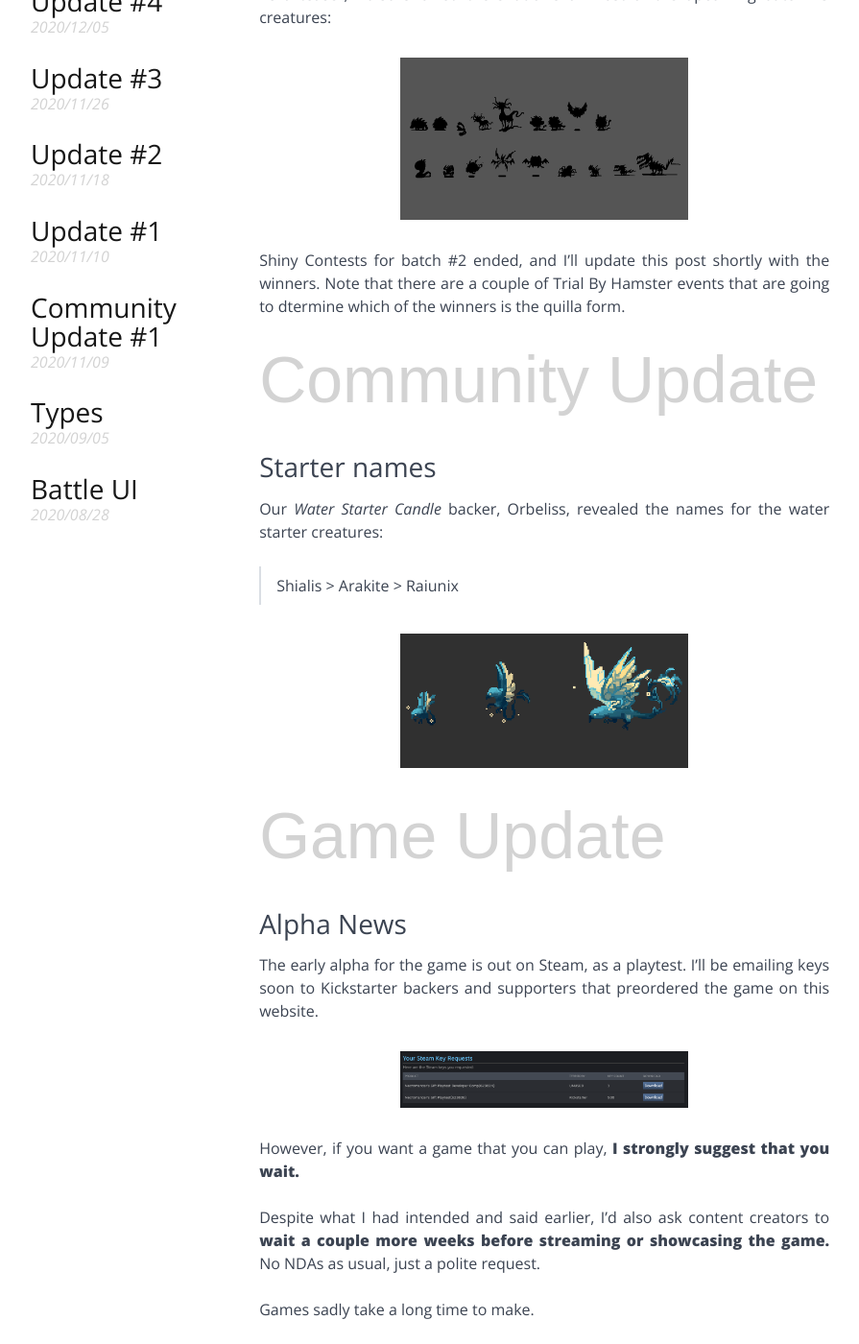
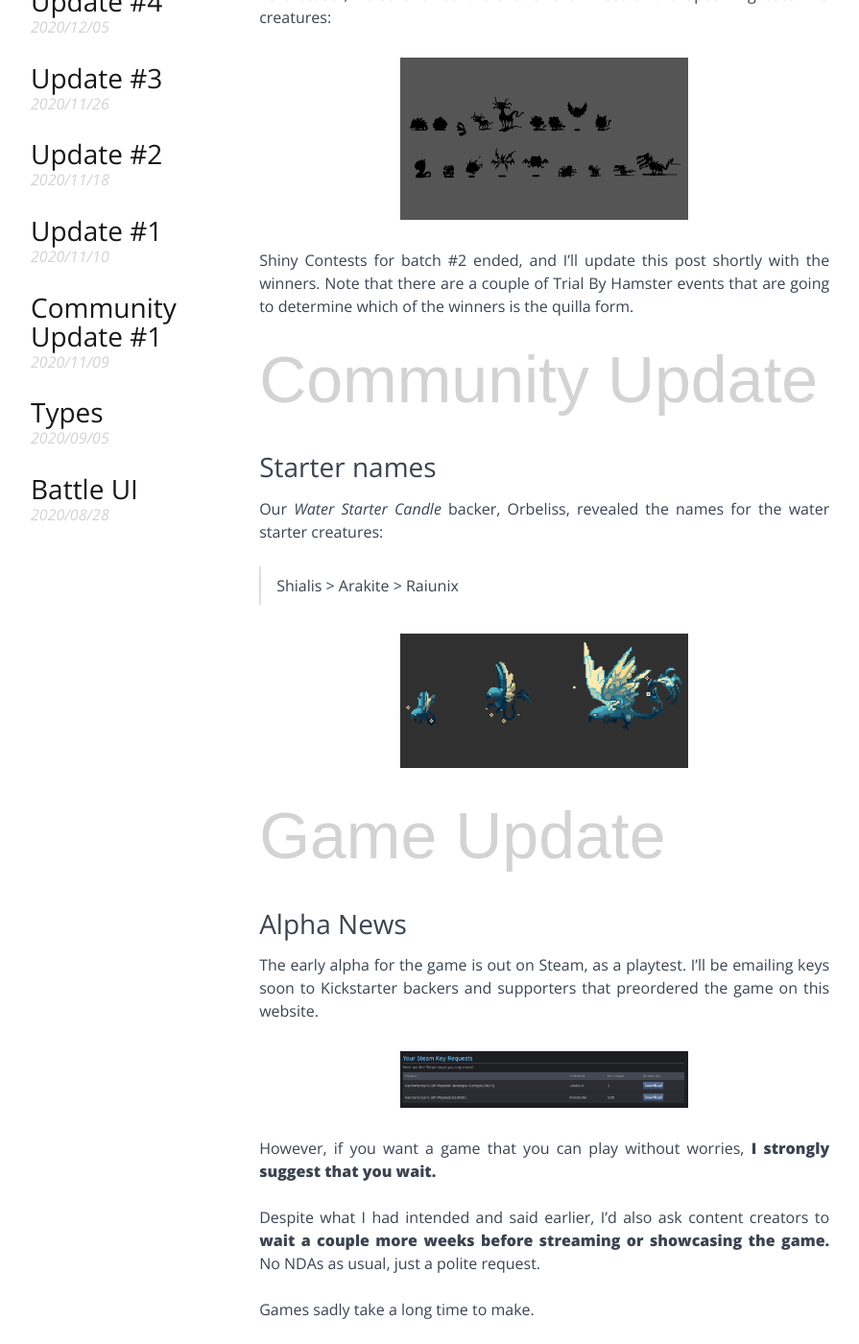
Before and after one commit to necromancers-gift/necromancers-gift.github.io, a Jekyll site: the page built from _posts/2021-08-31-update-15.md, in a window 1280 px wide and 1400 px high, scrolled down 1267 px. Shown: the whole window at 96% size, without its empty margins (22-917 px from the left). Built offline with Jekyll 4.4.1, drawn with Linux system fonts in a browser that asks for light colours; some web fonts are replaced.

Commit message:
fix: spelling mistakes / inconsistencies

```diff
--- a/_posts/2021-08-31-update-15.md
+++ b/_posts/2021-08-31-update-15.md
@@ -38,7 +38,7 @@ As a teaser, I also showed the shadows of most of the upcoming batch #3 creature
   <img src="/assets/images/updates/15/batch3-shadow_teaser_all.gif" loading="lazy" alt="" />
 </div>
 
-Shiny Contests for batch #2 ended, and I'll update this post shortly with the winners. Note that there are a couple of Trial By Hamster events that are going to dtermine which of the winners is the quilla form.
+Shiny Contests for batch #2 ended, and I'll update this post shortly with the winners. Note that there are a couple of Trial By Hamster events that are going to determine which of the winners is the quilla form.
 
 ## Community Update
 
@@ -62,7 +62,7 @@ The early alpha for the game is out on Steam, as a playtest. I'll be emailing ke
   <img src="/assets/images/updates/15/key-requests.png" alt=""/>
 </div>
 
-However, if you want a game that you can play, **I strongly suggest that you wait.**
+However, if you want a game that you can play without worries, **I strongly suggest that you wait.**
 
 Despite what I had intended and said earlier, I'd also ask content creators to **wait a couple more weeks before streaming or showcasing the game.** No NDAs as usual, just a polite request.
 
```
